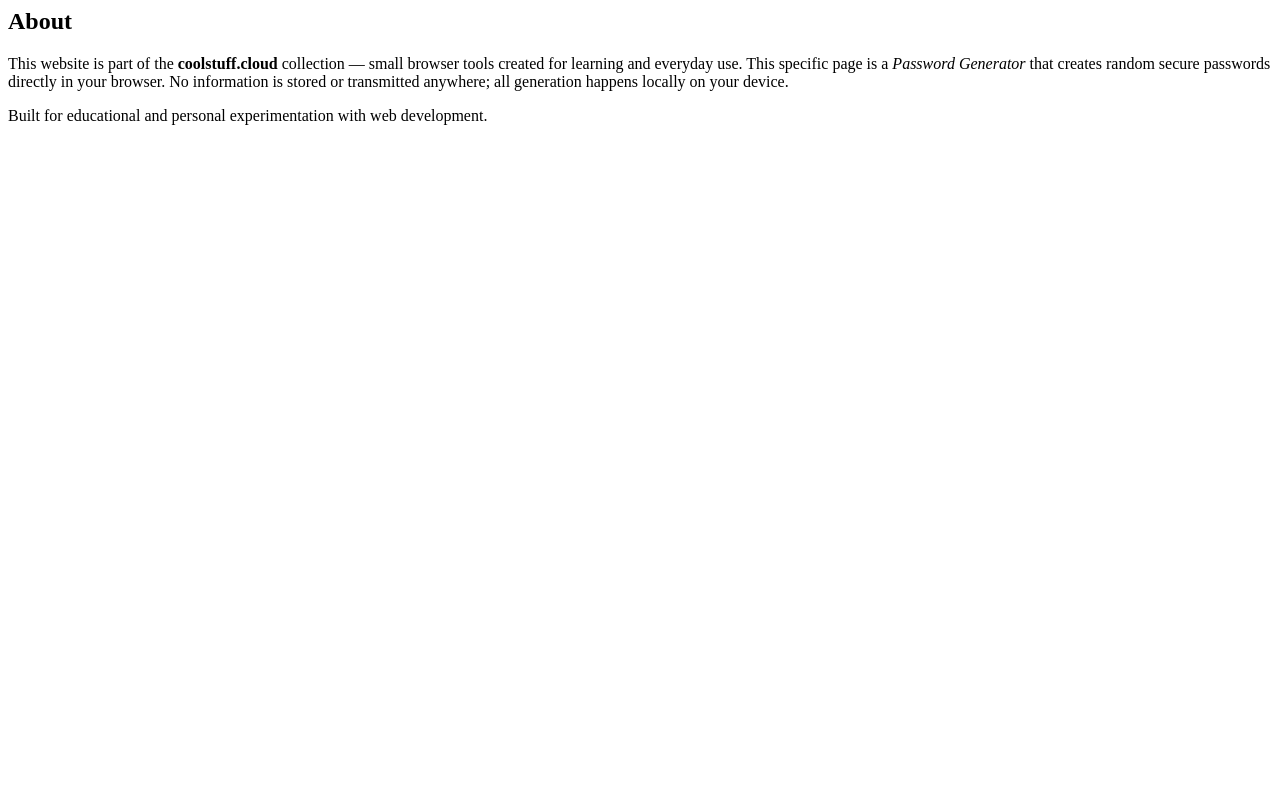
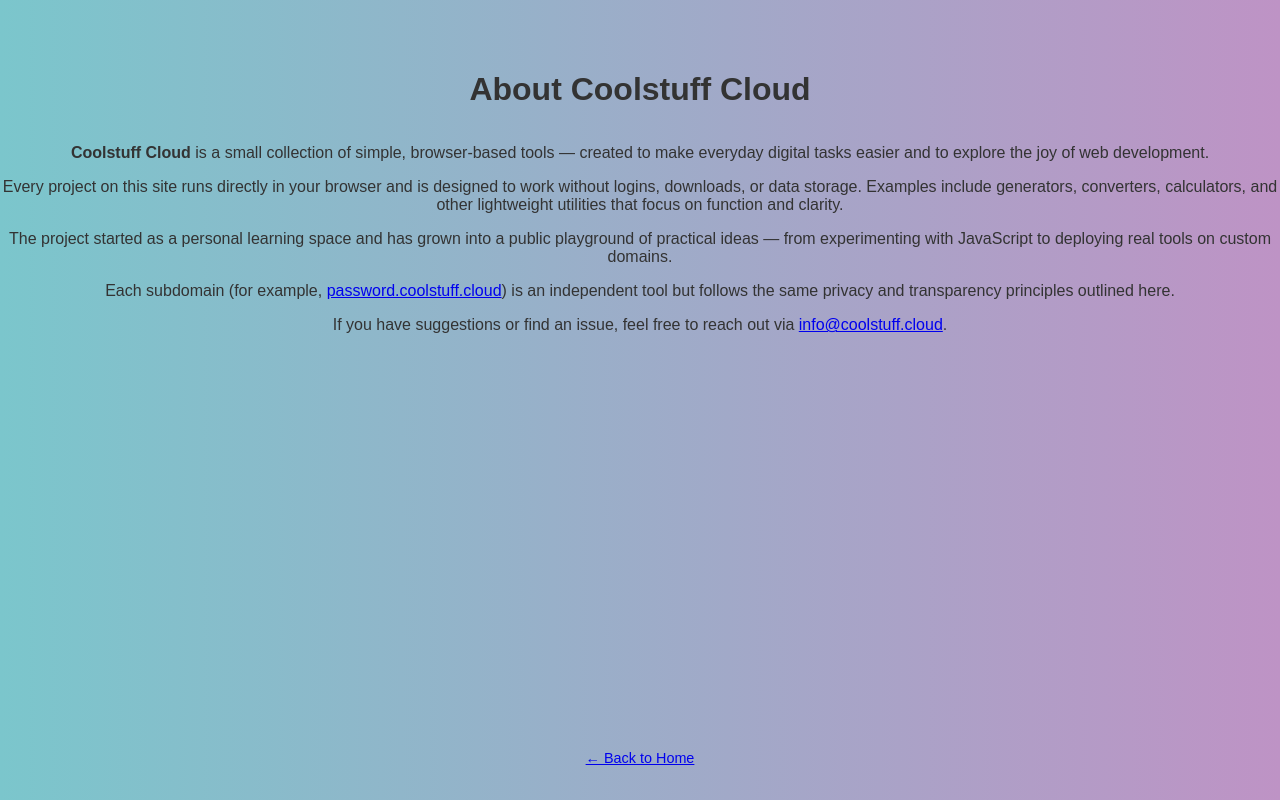
Before and after one commit to loonaarc/coolstuff_home, a plain HTML site: page about.html in a window 1280 px wide. Drawn offline with Linux system fonts and the light colour scheme.

Commit message:
update about and privacy policy

```diff
--- a/about.html
+++ b/about.html
@@ -1,12 +1,51 @@
-<h2>About</h2>
-<p>
-  This website is part of the <strong>coolstuff.cloud</strong> collection — small
-  browser tools created for learning and everyday use.
-  This specific page is a <em>Password Generator</em> that creates random
-  secure passwords directly in your browser.
-  No information is stored or transmitted anywhere; all generation happens locally
-  on your device.
-</p>
-<p>
-  Built for educational and personal experimentation with web development.
-</p>
+<!DOCTYPE html>
+<html lang="en">
+<head>
+  <meta charset="UTF-8" />
+  <meta name="viewport" content="width=device-width, initial-scale=1.0" />
+  <title>About - Coolstuff Cloud</title>
+  <link rel="stylesheet" href="style.css" />
+</head>
+<body>
+  <header>
+    <h1>About Coolstuff Cloud</h1>
+  </header>
+
+  <main>
+    <p>
+      <strong>Coolstuff Cloud</strong> is a small collection of simple,
+      browser-based tools — created to make everyday digital tasks easier
+      and to explore the joy of web development.
+    </p>
+
+    <p>
+      Every project on this site runs directly in your browser and is
+      designed to work without logins, downloads, or data storage.
+      Examples include generators, converters, calculators, and other
+      lightweight utilities that focus on function and clarity.
+    </p>
+
+    <p>
+      The project started as a personal learning space and has grown into
+      a public playground of practical ideas — from experimenting with
+      JavaScript to deploying real tools on custom domains.
+    </p>
+
+    <p>
+      Each subdomain (for example,
+      <a href="https://password.coolstuff.cloud" target="_blank">password.coolstuff.cloud</a>)
+      is an independent tool but follows the same privacy and transparency
+      principles outlined here.
+    </p>
+
+    <p>
+      If you have suggestions or find an issue, feel free to reach out via
+      <a href="mailto:info@coolstuff.cloud">info@coolstuff.cloud</a>.
+    </p>
+  </main>
+
+  <footer>
+    <p><a href="index.html">← Back to Home</a></p>
+  </footer>
+</body>
+</html>
```
Also changed, not shown: privacy.html (+41 -10 lines).
